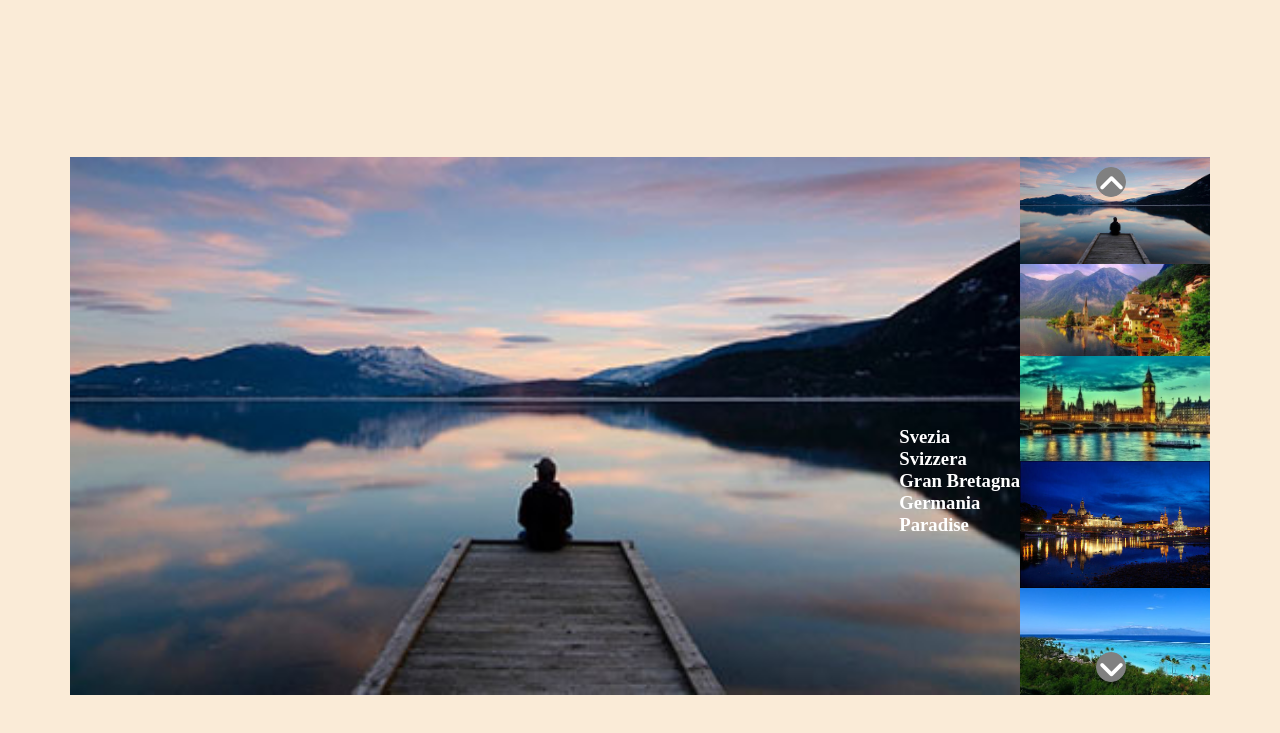
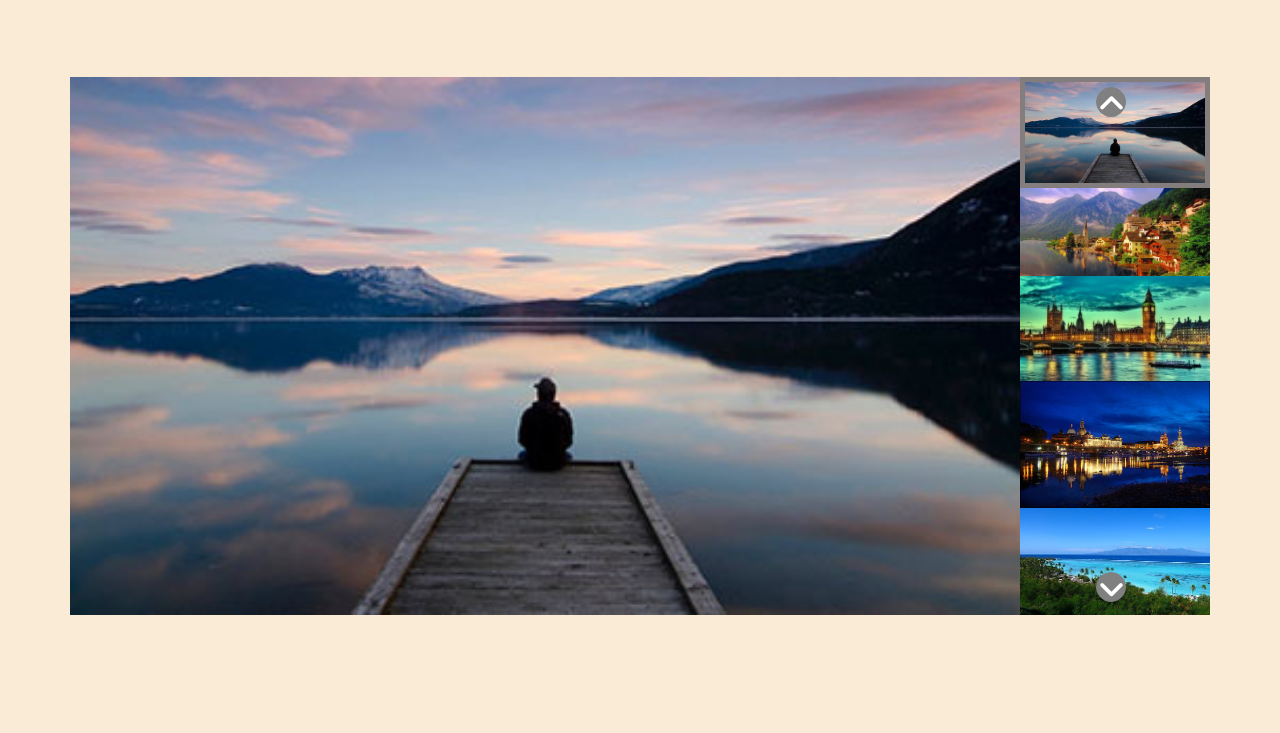
Before and after one commit to EngeneerProgram/vue-slider, a plain HTML site: page index.html in a window 1280 px wide. Shown: the part 101-834 px from the top of the page. After the commit the page ends 800 px from the top, so only its background shows below. Drawn offline with nearby package versions, Linux system fonts and the light colour scheme.

Commit message:
Esercizio incompleto, non sono riuscito ad inserire le scritte all'interno delle immagini

```diff
--- a/assets/css/style.css
+++ b/assets/css/style.css
@@ -9,7 +9,7 @@ body{
 .container{
     display:flex;
     max-width: 1140px;
-    margin:10rem auto;
+    margin:5rem auto;
 
 
     border-radius: 10px;
@@ -43,6 +43,8 @@ img{
     display:flex;
     flex-direction: column;
 }
+
+
 
 .arrow_direction{
     position: absolute;
@@ -87,3 +89,8 @@ img{
 .img_banner{
 
 }
+
+
+.active{
+    border:5px solid rgb(131, 125, 125);
+}
--- a/assets/javascript/main.js
+++ b/assets/javascript/main.js
@@ -55,9 +55,8 @@ const app = new Vue(
             prew(){
                 console.log(this.prew);
                 this.active_images--
-                if(this.active_images == 0){
-                    console.log("siamo in svezia");
-                }
+
+
 
             },
             next(){
@@ -67,4 +66,5 @@ const app = new Vue(
 
         }
     }
+
 )
--- a/index.html
+++ b/index.html
@@ -13,7 +13,7 @@
             <div class="banner">
                 <img :src="place[active_images].image" class="img_banner" alt="">
                 <div class="details">
-                    <h3 v-for="item in place">{{item.title}}</h3>
+                    <h3 ></h3>
                 </div>
             </div>
             <div class="list_place">
@@ -26,7 +26,7 @@
                 <img :src="place.images[2]" alt="">
                 <img :src="place.images[3]" alt="">
                 <img :src="place.images[4]" alt=""> -->
-             <img v-for="(item, index) in place " :src="item.image" alt="">
+             <img v-for="(item, index) in place " :class="active_images === index ? 'active' : ''"  :src="item.image" alt="">
 
             </div>
         </div>
```
